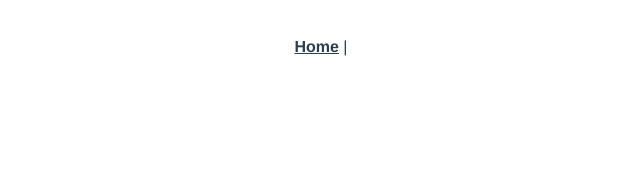
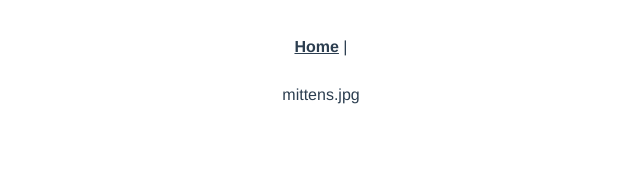
Before and after one commit to tdtrevathan/Ecommerce, a Vue app in the folder frontend/: page /details/bkbkjjdflkdjg in a window 1280 px wide. Before the commit this address had no page. Shown: the top 176 px of the page, without its empty margins (319-959 px from the left). Built offline with nearby package versions, Linux system fonts and the light colour scheme.

Commit message:
setup json object for product info

```diff
--- /dev/null
+++ b/frontend/src/assets/data/carouselItems.json
@@ -0,0 +1,14 @@
+[
+    {
+        "itemGuid": "sdfflkjsdflkj",
+        "imageUrl": "jacket.jpg"
+    },
+    {
+        "itemGuid": "bkbkjjdflkdjg",
+        "imageUrl": "mittens.jpg"
+    },
+    {
+        "itemGuid": "slkhbiuberoinw",
+        "imageUrl": "hat.jpg"
+    }
+]
--- a/frontend/src/components/CarouselComponent.vue
+++ b/frontend/src/components/CarouselComponent.vue
@@ -3,8 +3,8 @@
         <div class="slide-info" v-for="slide, index in carouselSlides" :key="index">
             <transition name="slide" mode="in-out">
                 <div v-show="currentSlide === index">
-                    <router-link to="/checkout">
-                        <img class="carousel-image" :src="require(`@/assets/images/${slide}`)" />
+                    <router-link :to="`/details/${slide.itemGuid}`">
+                        <img class="carousel-image" :src="require(`@/assets/images/${slide.imageUrl}`)" />
                     </router-link>
                 </div>
             </transition>
@@ -26,12 +26,11 @@
 </template>
 
 <script setup lang="ts">
-import { onMounted, ref } from 'vue'
+import { ref } from 'vue'
 import { CarouselImageSelector } from '@/services/carouselImageSeletor'
+import carouselItemsJson from '@/assets/data/carouselItems.json';
 
-let carouselSlides = ['jacket.jpg',
-'mittens.jpg',
-'hat.jpg']
+let carouselSlides = carouselItemsJson
 
 const currentSlide = ref(0)
 const carouselImageSelector = new CarouselImageSelector();
--- /dev/null
+++ b/frontend/src/components/ProductDetails.vue
@@ -0,0 +1,26 @@
+<template>
+    <div v-for="item in carouselImages" :key="item.itemGuid">
+        <div v-if="isItem(item.itemGuid)">
+            {{ item.imageUrl }}
+        </div>
+    </div>
+</template>
+
+<script setup lang="ts">
+import { mergeProps, onMounted } from 'vue'
+import carouselImagesJson from '@/assets/data/carouselItems.json'
+import { useRoute } from 'vue-router';
+import { ref } from 'vue';
+
+const route = useRoute();
+const itemGuid = ref(route.params.itemGuid);
+console.log(itemGuid.value)
+let carouselImages = carouselImagesJson
+
+const isItem = (guid:string) => {
+    return guid === itemGuid.value;
+}
+onMounted( async() => {
+    //make call to obtain item information
+})
+</script>
--- a/frontend/src/router/index.ts
+++ b/frontend/src/router/index.ts
@@ -1,7 +1,7 @@
 import { createRouter, createWebHistory, RouteRecordRaw } from 'vue-router'
 import HomeView from '../views/HomeView.vue'
 import CheckoutView from '@/views/CheckoutView.vue'
-
+import ItemDetailsView from '@/views/ItemDetailsView.vue'
 const routes: Array<RouteRecordRaw> = [
   {
     path: '/',
@@ -12,6 +12,11 @@ const routes: Array<RouteRecordRaw> = [
     path: '/checkout',
     name: 'checkout',
     component: CheckoutView
+  },
+  {
+    path: '/details/:itemGuid',
+    name: 'details',
+    component: ItemDetailsView
   }
 ]
 
--- /dev/null
+++ b/frontend/src/services/itemDetailsService.ts
@@ -0,0 +1,3 @@
+export class ItemDetailsService{
+
+}
--- /dev/null
+++ b/frontend/src/views/ItemDetailsView.vue
@@ -0,0 +1,10 @@
+<template>
+    <div class="checkout">
+      <ProductDetails/>
+    </div>
+  </template>
+
+  <script setup lang="ts">
+  console.log('details')
+    import ProductDetails from '../components/ProductDetails.vue'
+  </script>
--- a/frontend/tsconfig.json
+++ b/frontend/tsconfig.json
@@ -13,6 +13,7 @@
     "useDefineForClassFields": true,
     "sourceMap": true,
     "baseUrl": ".",
+    "resolveJsonModule": true,
     "types": [
       "webpack-env",
       "jest"
```
Also changed, not shown: 1 other file (tests, documents, lock files or other folders).
